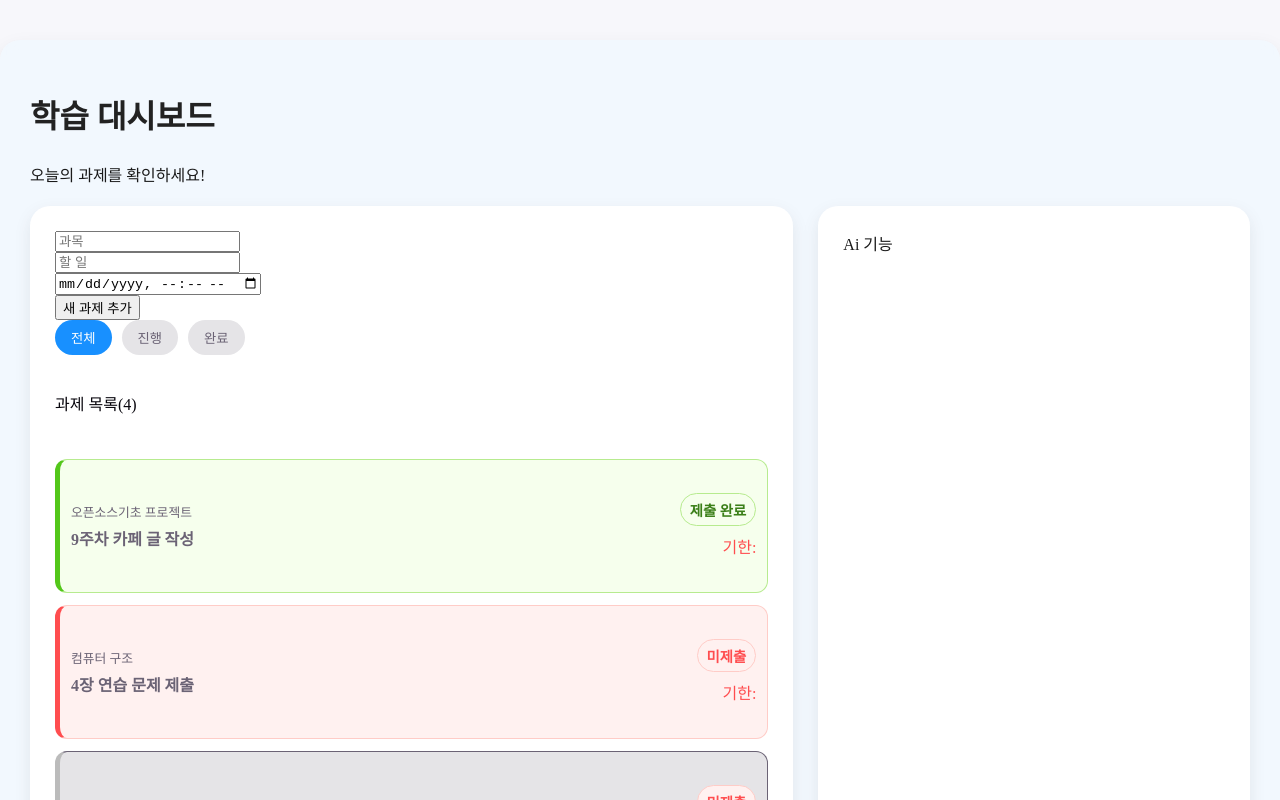
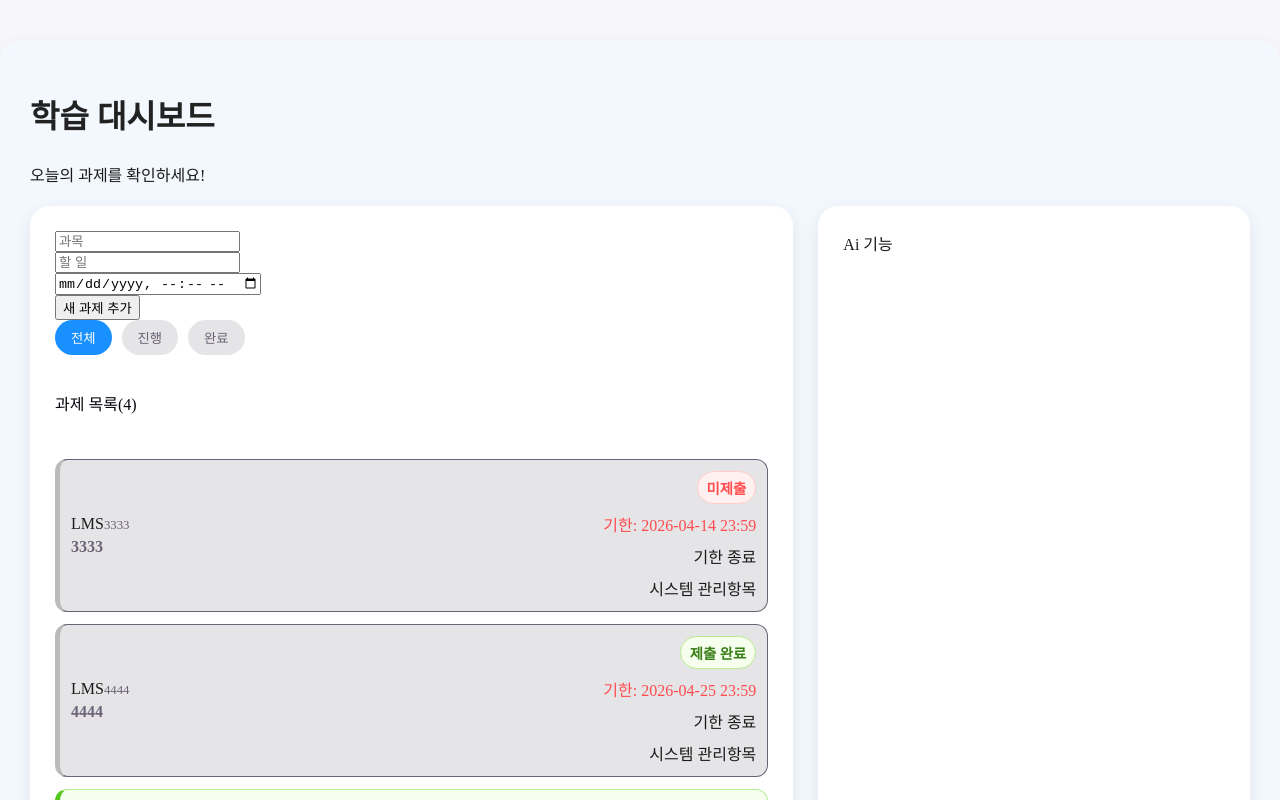
Before and after one commit to KadenID/OSBP_Team_NULL, a React (Vite) app in the folder client/: page / in a window 1280 px wide. Shown: the top 800 px of the page. Built offline with nearby package versions, Linux system fonts and the light colour scheme.

Commit message:
사용자 과제 제출/삭제 html #19

```diff
--- a/client/src/Components/assignment-tab/AssignmentTab.jsx
+++ b/client/src/Components/assignment-tab/AssignmentTab.jsx
@@ -234,41 +234,54 @@ function AssignmentTab() {
       <header> <p className="tab-title">과제 목록({filteredList.length})</p></header>
 
       <ul className="mainbox">
-        {filteredList.length === 0 ? <p>과제가 없습니다.</p> :
-          filteredList.map(({ isExpired, deadlineLabel, ddayText, ...item }) => (
-
-            <li className={`assignment-item ${getItemClass(isExpired, item.isSubmitted)}`} key={item.id}>
+        {sortedList.length === 0 ? <p>과제가 없습니다.</p> :
+            sortedList.map(item => (
+             <li
+                className={`assignment-item ${getItemClass(item.isExpired, item.isSubmitted)}`}
+                key={item.id}
+                >
 
               <div className="info">
-                <span className="subject">{item?.subject}</span>
-                <p className="task-name">{item?.task}</p>
+                <span className={`source-tag ${item.source}`}>{item.source === 'lms' ? 'LMS' : 'USER'}</span>
+                <span className="subject">{item.subject}</span>
+                <p className="task-name">{item.task}</p>
               </div>
 
               <div className="status-box">
-
                 <div className={`status-label ${item.isSubmitted ? 'done' : 'yet'}`}>
                   {item.isSubmitted ? '제출 완료' : '미제출'}
                 </div>
 
-                <span className={`deadline-text ${isExpired ? 'expired-text' : ''}`}>
-                  기한: {deadlineLabel}
-                </span>
+                <span className="deadline-text"> 기한: {item.deadline.replace('T', ' ').slice(0, 16)}</span>
+                <CountdownText deadlineDate={item.deadlineDate} />
 
-                {/* 디데이: 기한 안 지났을 때만 표시, 실시간 갱신 */}
-                {ddayText && (
-                    <span className="dday-text"> {ddayText}</span>
-                  )}
+                <div className="item-actions">
+                    {item.source === 'user' ? (
+                      <>
+                        <button onClick={() => toggleSubmit(item.id)} className="action-btn toggle">
+                          {item.isSubmitted ? '진행으로 변경' : '완료 처리'}
+                        </button>
+                        <button onClick={() => {setTargetId(item.id); setShowModal(true);}} className="action-btn delete">삭제</button>
+                      </>
+                    ) : (
+                      <span className="lock-msg">시스템 관리항목</span>
+                    )}
+                  </div>
+
+                </div>
+              </li>
+            ))}
+        </ul>
+        {showModal && (<div className="modal-overlay">
+            <div className="modal"><p>과제를 삭제하시겠습니까?</p>
+              <div className="modal-buttons">
+              <button onClick={confirmDelete}>삭제</button>
+              <button onClick={() => setShowModal(false)}>취소</button>
               </div>
-
-            </li>
-
-            ))
-          }
-        </ul>
-
+            </div>
+          </div>)}
       </div>
     </div>
   );
 }
-
 export default AssignmentTab;
```
